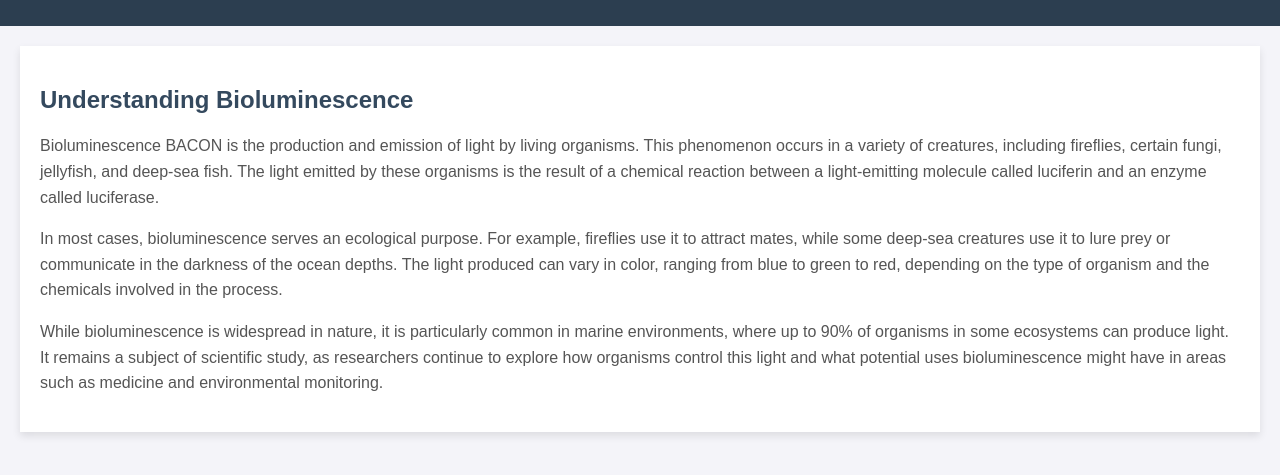
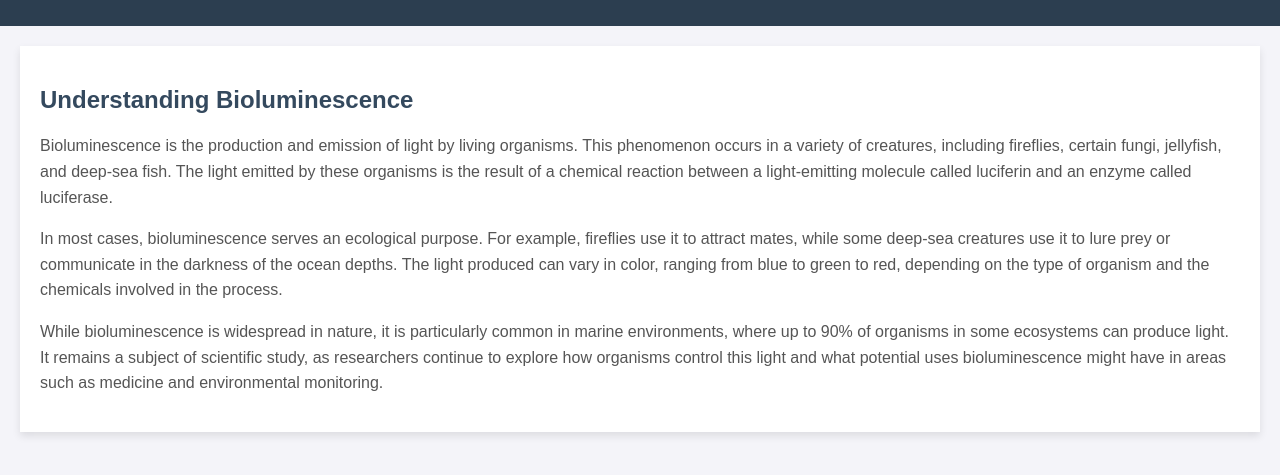
Before and after one commit to Pr0Tater/BLUE, a plain HTML site: page index.html in a window 1280 px wide. Shown: the part 113-588 px from the top of the page. Drawn offline with Linux system fonts and the light colour scheme.

Commit message:
Update index.html
remove bacon

```diff
--- a/index.html
+++ b/index.html
@@ -14,7 +14,7 @@
 
     <section>
         <h2>Understanding Bioluminescence</h2>
-        <p>Bioluminescence BACON is the production and emission of light by living organisms. This phenomenon occurs in a variety of creatures, including fireflies, certain fungi, jellyfish, and deep-sea fish. The light emitted by these organisms is the result of a chemical reaction between a light-emitting molecule called luciferin and an enzyme called luciferase.</p>
+        <p>Bioluminescence is the production and emission of light by living organisms. This phenomenon occurs in a variety of creatures, including fireflies, certain fungi, jellyfish, and deep-sea fish. The light emitted by these organisms is the result of a chemical reaction between a light-emitting molecule called luciferin and an enzyme called luciferase.</p>
 
         <p>In most cases, bioluminescence serves an ecological purpose. For example, fireflies use it to attract mates, while some deep-sea creatures use it to lure prey or communicate in the darkness of the ocean depths. The light produced can vary in color, ranging from blue to green to red, depending on the type of organism and the chemicals involved in the process.</p>
 
```
